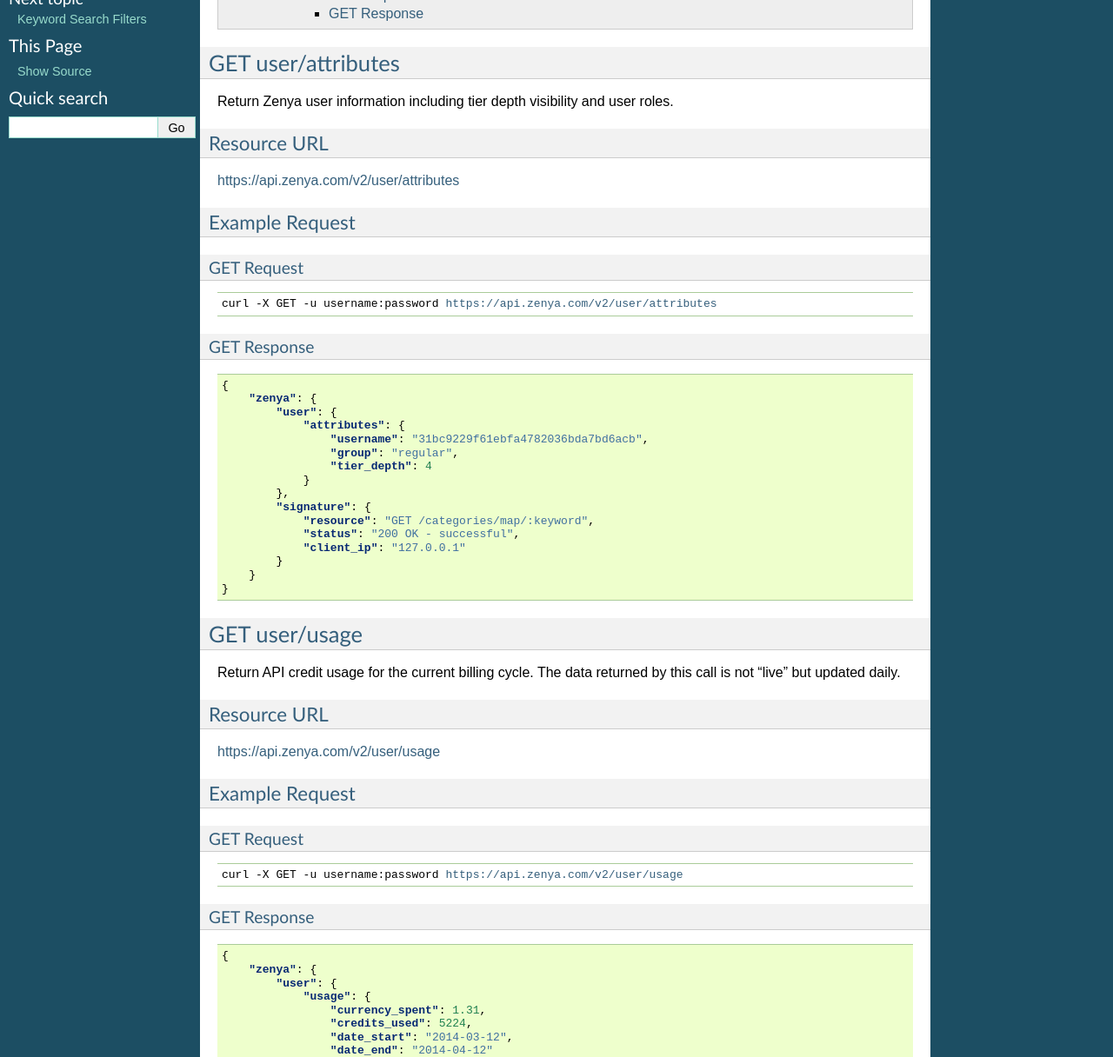
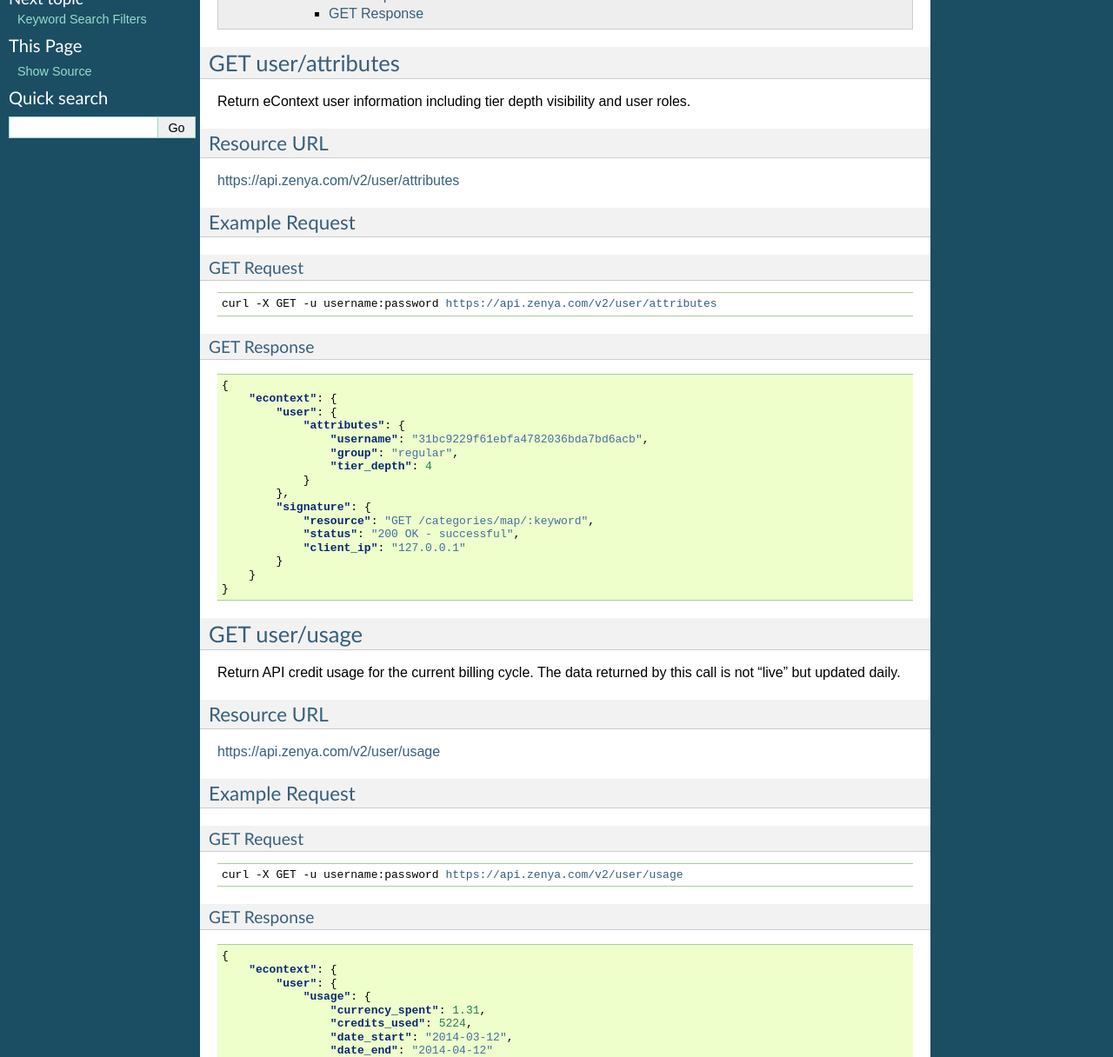
Before and after one commit to info-com/zenya-api-docs, a Sphinx documentation site: the page built from source/user.rst, in a window 1280 px wide. Shown: the part 326-1542 px from the top of the page at 87% size. Built offline with Sphinx 7.4.7, drawn with Linux system fonts in a browser that asks for light colours.

Commit message:
Update user.rst

```diff
--- a/source/user.rst
+++ b/source/user.rst
@@ -7,7 +7,7 @@
 GET user/attributes
 ---------------------------
 
-Return Zenya user information including tier depth visibility and user roles.
+Return eContext user information including tier depth visibility and user roles.
 
 Resource URL
 ^^^^^^^^^^^^
@@ -29,7 +29,7 @@
 .. code-block:: json
 
     {
-	"zenya": {
+	"econtext": {
 	    "user": {
 		"attributes": {
 		    "username": "31bc9229f61ebfa4782036bda7bd6acb",
@@ -70,7 +70,7 @@
 .. code-block:: json
 
     {
-	"zenya": {
+	"econtext": {
 	    "user": {
 		"usage": {
 		    "currency_spent": 1.31,
```
